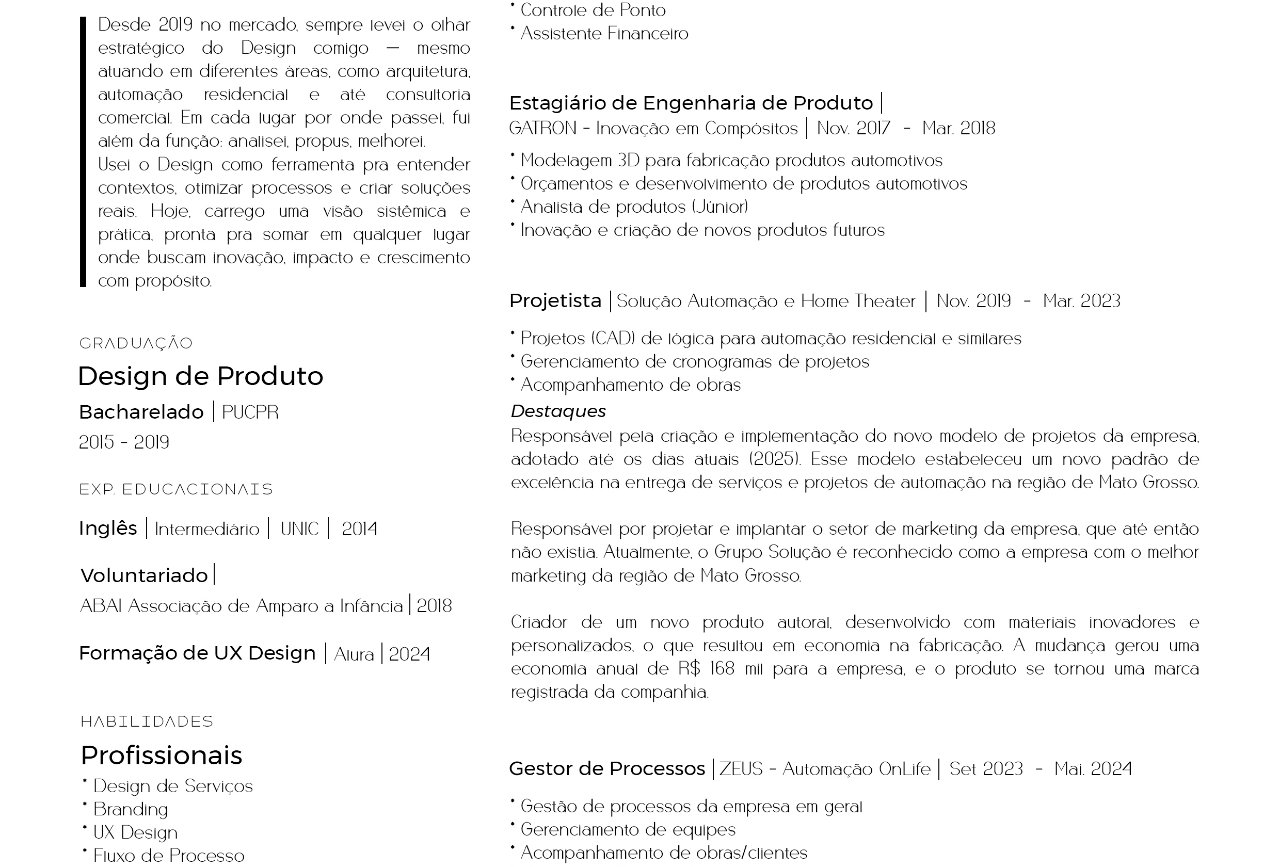
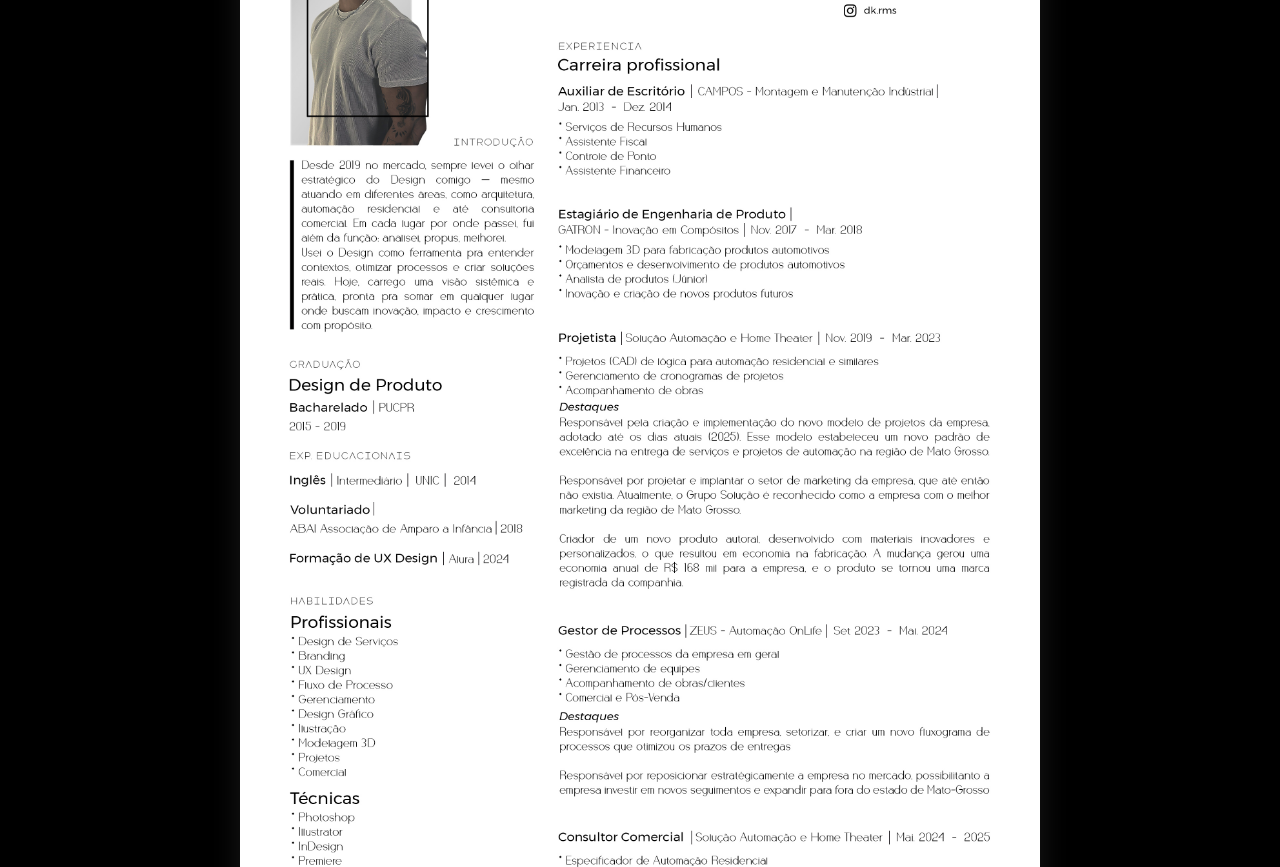
Before and after one commit to DK-Ramos/DhankanRamos, a plain HTML site: page index.html in a window 1280 px wide. Shown: the top 867 px of the page. Drawn offline with Linux system fonts and the light colour scheme.

Commit message:
Update index.html

```diff
--- a/index.html
+++ b/index.html
@@ -1,5 +1,5 @@
 <!DOCTYPE html>
-<html lang="en">
+<html lang="pt-BR">
 <head>
   <meta charset="UTF-8">
   <title>Meu Currículo</title>
@@ -13,12 +13,15 @@
       height: 100vh;
     }
     img {
-      max-width: 100%;
+      width: 90%;
+      max-width: 800px;
       height: auto;
+      box-shadow: 0 0 30px rgba(255, 255, 255, 0.1);
+      border-radius: 10px;
     }
   </style>
 </head>
 <body>
-  <img src="CurriculoNovo.jpg" alt="Currículo">
+  <img src="CurriculoNovo.jpg" alt="Currículo de Dhankan Ramos">
 </body>
 </html>
```
